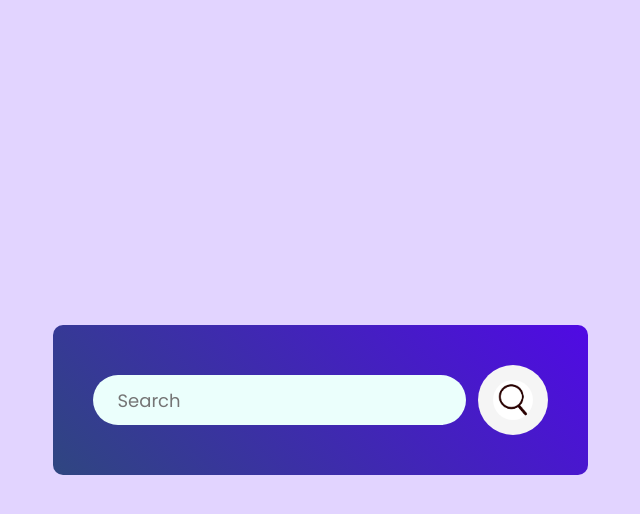
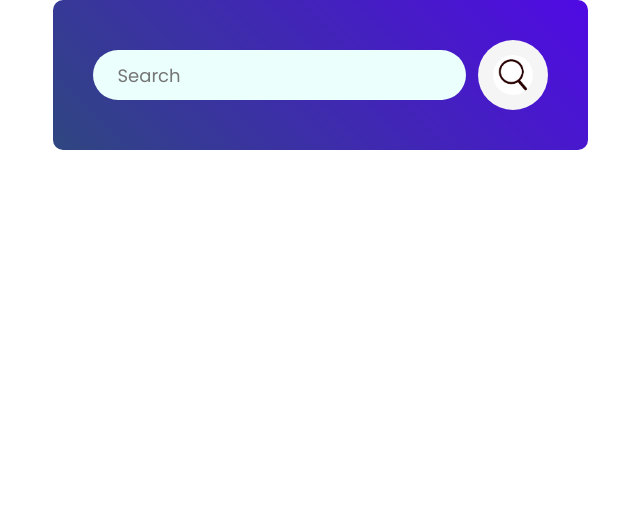
Before and after one commit to pratimaasapkota/weather-app, a React (Vite) app: page / in a window 1280 px wide. Shown: the top 514 px of the page, without its empty margins (320-960 px from the left). Built offline with nearby package versions, Linux system fonts and the light colour scheme.

Commit message:
code modify

```diff
--- a/src/index.css
+++ b/src/index.css
@@ -6,9 +6,3 @@
   box-sizing:boder-box;
   font-family: "Poppins", serif;
 }
-
-.app{
- min-height: 100vh;
- display: grid;
- background:#e2d4ff;
-}
```
